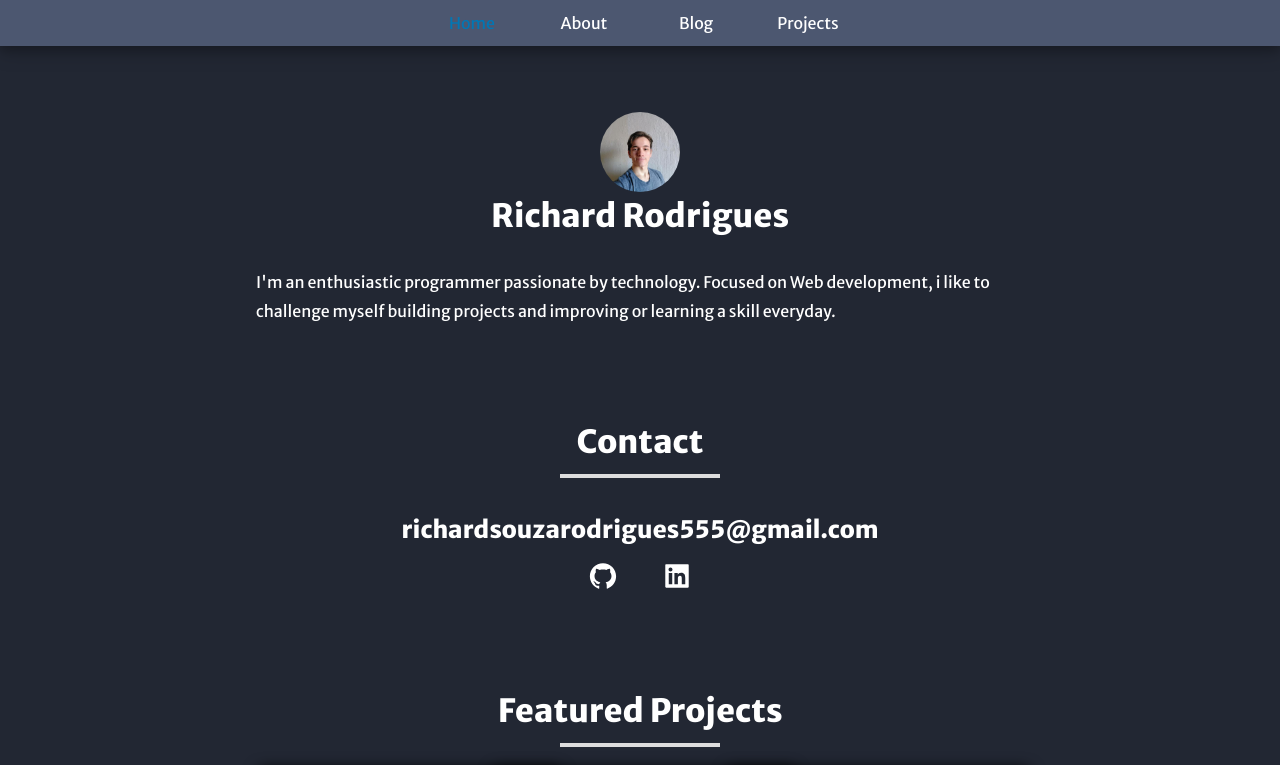
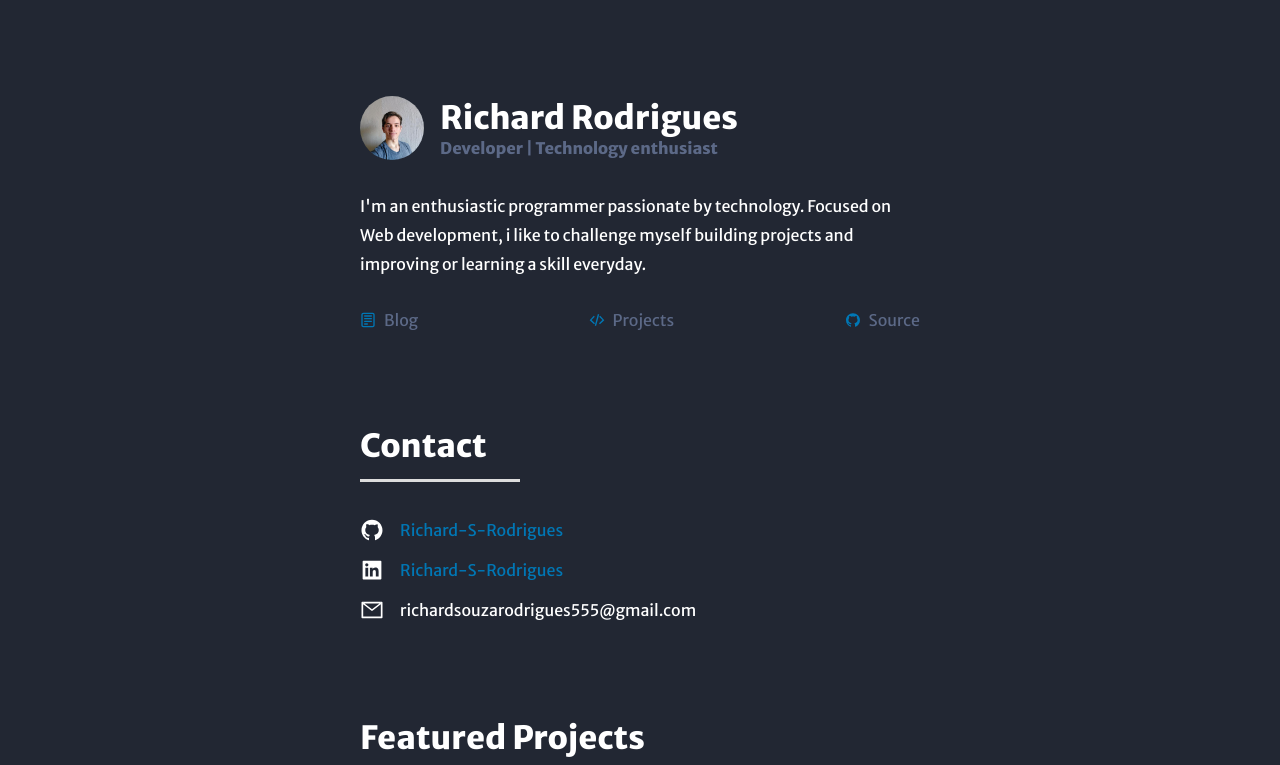
Before and after one commit to Richard-S-Rodrigues/portfolio, a React (Vite) app: page / in a window 1280 px wide. Shown: the top 765 px of the page. Built offline with nearby package versions, Linux system fonts and the light colour scheme; grey boxes are pictures that could not be loaded.

Commit message:
Change layout style

```diff
--- a/src/components/Header/index.module.css
+++ b/src/components/Header/index.module.css
@@ -1,17 +1,31 @@
 .container header {
   display: block;
-  text-align: center;
+  text-align: start;
   margin-top: 6em;
 }
 
 .container header img {
-  width: 80px;
-  height: 80px;
+  width: 4rem;
+  height: 4rem;
   border-radius: 50%;
+}
+
+.container header div h2 {
+  font-size: 1rem;
+  color: var(--color-grey);
 }
 
 @media (min-width: 400px) {
   .container {
     width: 100%;
   }
+
+  .container header {
+    display: flex;
+    align-items: center;
+  }
+
+  .container header div {
+    margin-left: 1em;
+  }
 }
--- a/src/components/Header/index.tsx
+++ b/src/components/Header/index.tsx
@@ -1,14 +1,15 @@
 import profilePhoto from "../../assets/profile.jpg";
-import NavBar from "../NavBar";
 
 import styles from "./index.module.css";
 
 const Header = () => (
   <div className={styles.container}>
-    <NavBar />
     <header>
       <img src={profilePhoto} alt="" />
-      <h1>Richard Rodrigues</h1>
+      <div>
+        <h1>Richard Rodrigues</h1>
+        <h2>Developer | Technology enthusiast</h2>
+      </div>
     </header>
   </div>
 );
--- a/src/global.css
+++ b/src/global.css
@@ -6,6 +6,7 @@
 
 :root {
   --color-blue: #0077b5;
+  --color-grey: #5c6987;
 }
 
 html,
--- a/src/pages/Home/index.module.css
+++ b/src/pages/Home/index.module.css
@@ -1,17 +1,17 @@
 .container {
   display: block;
   margin: 2em auto;
-  width: 80%;
+  width: 90%;
 }
 
 @media (min-width: 609px) {
   .container {
-    width: 60%;
+    width: 35em;
   }
 }
 
 .aboutContainer {
-  display: block;
+  display: blockel;
   margin: 2em 0;
 }
 
@@ -19,16 +19,26 @@
   margin: 1em 0;
 }
 
+.navContainer nav ul {
+  display: flex;
+  justify-content: space-between;
+}
+
+.navContainer nav ul a {
+  display: flex;
+  align-items: center;
+  color: var(--color-grey);
+}
+
+.navContainer nav ul a svg {
+  color: var(--color-blue);
+  margin-right: 0.5em;
+}
+
 .contactContainer,
 .featuredProjectsContainer,
 .featuredBlogPostsContainer {
   margin: 6em 0;
-}
-
-.contactContainer header,
-.featuredProjectsContainer header,
-.featuredBlogPostsContainer header {
-  text-align: center;
 }
 
 .contactContainer header {
@@ -44,22 +54,19 @@
   background-color: #ddd;
 }
 
-.contactContainer h2 {
-  text-align: center;
-  word-break: break-all;
-
-  /* Non standard for WebKit */
-  word-break: break-word;
-
-  -webkit-hyphens: auto;
-  -moz-hyphens: auto;
-  hyphens: auto;
+.contactContainer ul li {
+  margin-bottom: 1em;
 }
 
-.socials {
-  width: 6.5em;
-  margin: 0 auto;
+.contactContainer ul li a,
+.contactContainer ul li {
   display: flex;
-  justify-content: space-between;
-  margin-top: 1em;
+  align-items: center;
 }
+
+.contactContainer ul li a svg,
+.contactContainer ul li svg {
+  width: 1.5em;
+  height: 1.5em;
+  margin-right: 1em;
+}
--- a/src/pages/Home/index.tsx
+++ b/src/pages/Home/index.tsx
@@ -2,14 +2,16 @@ import Header from "../../components/Header";
 import FeaturedProjects from "../../components/FeaturedProjects";
 import FeaturedBlogPosts from "../../components/FeaturedBlogPosts";
 
-import { AiFillGithub, AiFillLinkedin } from "react-icons/ai";
+import { AiFillGithub, AiFillLinkedin, AiOutlineMail } from "react-icons/ai";
+import { CgCodeSlash, CgNotes } from "react-icons/cg";
+
+import { Link } from "react-router-dom";
 
 import styles from "./index.module.css";
 
 const Home = () => (
-  <>
+  <div className={styles.container}>
     <Header />
-    <div className={styles.container}>
     <main>
       <section className={styles.aboutContainer}>
         <p>
@@ -18,23 +20,55 @@ const Home = () => (
           improving or learning a skill everyday.
         </p>
       </section>
+      <section className={styles.navContainer}>
+        <nav>
+          <ul>
+            <li>
+              <Link to="/blog">
+                <CgNotes /> Blog
+              </Link>
+            </li>
+            <li>
+              <Link to="/projects">
+                <CgCodeSlash /> Projects
+              </Link>
+            </li>
+            <li>
+              <a
+                href="https://github.com/Richard-S-Rodrigues/portfolio"
+                target="_blank"
+              >
+                <AiFillGithub /> Source
+              </a>
+            </li>
+          </ul>
+        </nav>
+      </section>
       <section className={styles.contactContainer}>
         <header>
           <h1>Contact</h1>
           <span />
         </header>
-          <h2>richardsouzarodrigues555@gmail.com</h2>
-          <div className={styles.socials}>
+        <ul>
+          <li>
             <a href="https://github.com/Richard-S-Rodrigues" target="_blank">
               <AiFillGithub size={30} style={{ color: "#fff" }} />{" "}
+              Richard-S-Rodrigues
             </a>
+          </li>
+          <li>
             <a
               href="https://www.linkedin.com/in/richard-s-rodrigues/"
               target="_blank"
             >
               <AiFillLinkedin size={30} style={{ color: "#fff" }} />{" "}
+              Richard-S-Rodrigues
             </a>
-          </div>
+          </li>
+          <li>
+            <AiOutlineMail /> richardsouzarodrigues555@gmail.com
+          </li>
+        </ul>
       </section>
       <section className={styles.featuredProjectsContainer}>
         <header>
@@ -52,7 +86,6 @@ const Home = () => (
       </section>
     </main>
   </div>
-  </>
 );
 
 export default Home;
```
Lines whose indentation alone changed are shown as unchanged.
